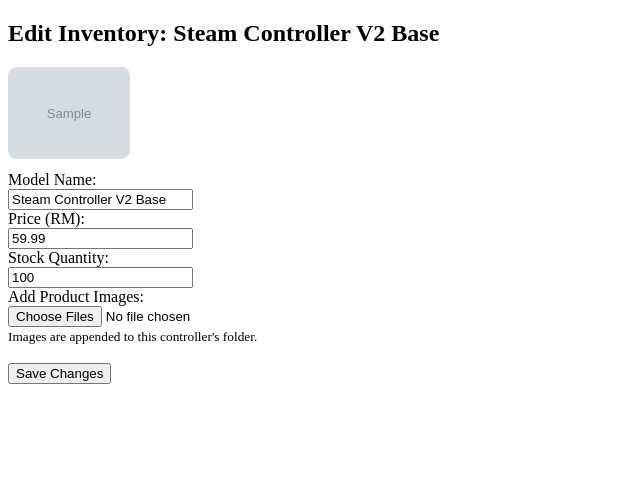
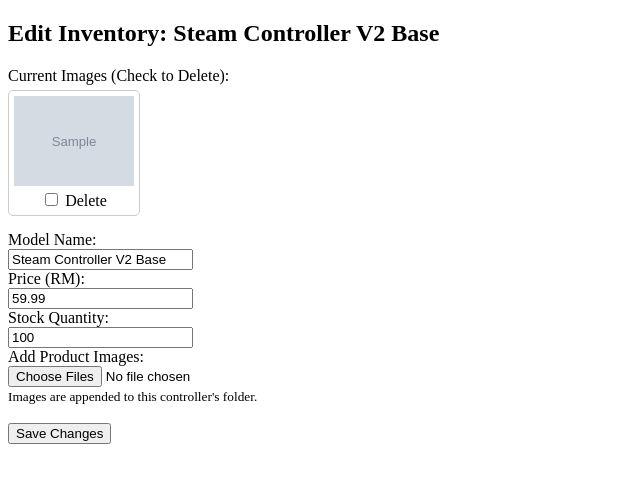
Before and after one commit to naniiswhat/Controller-PreOrder-System, a PHP site: page /edit_stock.php?id=1 in a window 1280 px wide. Shown: the top 483 px of the page, without its empty margins (0-640 px from the left). Run offline with PHP 8.4, Linux system fonts and the light colour scheme; a user stored in the database is signed in; data comes from the database, SQL or seed files in the repository; tables that the repository leaves empty hold one stand-in row (values such as "Sample post"); grey boxes marked "Sample" are stand-in pictures.

Commit message:
Added features for admin
Missing delete controller picture feature

```diff
--- a/edit_stock.php
+++ b/edit_stock.php
@@ -1,16 +1,15 @@
 <?php
-// 1. Setup ralat dan sesi (Hanya sekali sahaja)
+// error and sesh setup
 error_reporting(E_ALL);
 ini_set('display_errors', 1);
 
 session_start();
 
-// 2. Sambungan Database
 include "includes/db_connect.php";
 
-// 3. Pastikan ID wujud
+// make sure id exists
 if (!isset($_GET['id']) || empty($_GET['id'])) {
-    die("Error: ID tidak diterima. URL anda: edit_stock.php?id=" . ($_GET['id'] ?? 'kosong'));
+    die("Error: ID not accepted. Your URL: edit_stock.php?id=" . ($_GET['id'] ?? 'empty'));
 }
 
 $id = $_GET['id'];
@@ -20,7 +19,7 @@ function h($value)
     return htmlspecialchars((string) $value, ENT_QUOTES, 'UTF-8');
 }
 
-// 4. Gunakan prepared statement untuk ambil data
+// prepared statement to retrieve data
 $stmt = mysqli_stmt_init($conn);
 $sql = "SELECT * FROM controllers WHERE controller_id = ?";
 if (mysqli_stmt_prepare($stmt, $sql)) {
@@ -30,14 +29,14 @@ if (mysqli_stmt_prepare($stmt, $sql)) {
     $row = mysqli_fetch_assoc($result);
 
     if (!$row) {
-        die("Error: Rekod tidak dijumpai dalam database.");
+        die("Error: Record not found in database.");
     }
 } else {
-    die("Error: Gagal menyediakan query database.");
+    die("Error: Failed to prepare database query.");
 }
 
 $images = [];
-$image_stmt = mysqli_prepare($conn, "SELECT image_path FROM controller_images WHERE controller_id=? ORDER BY sort_order, image_id");
+$image_stmt = mysqli_prepare($conn, "SELECT image_id, image_path FROM controller_images WHERE controller_id=? ORDER BY sort_order, image_id");
 
 if ($image_stmt) {
     mysqli_stmt_bind_param($image_stmt, "i", $id);
@@ -45,9 +44,8 @@ if ($image_stmt) {
     $image_result = mysqli_stmt_get_result($image_stmt);
 
     while ($image = mysqli_fetch_assoc($image_result)) {
-        $images[] = $image['image_path'];
+        $images[] = $image;
     }
-
     mysqli_stmt_close($image_stmt);
 }
 ?>
@@ -56,15 +54,22 @@ if ($image_stmt) {
 <html>
 <body>
     <h2>Edit Inventory: <?php echo h($row['model_name']); ?></h2>
-    <?php if ($images): ?>
-        <div style="display:flex; gap:8px; flex-wrap:wrap; margin-bottom:12px;">
-            <?php foreach ($images as $image): ?>
-                <img src="frontend/<?php echo h($image); ?>" alt="<?php echo h($row['model_name']); ?>" style="width:120px; height:90px; object-fit:cover; border:1px solid #ddd; border-radius:8px;">
-            <?php endforeach; ?>
-        </div>
-    <?php endif; ?>
+
     <form action="php/update_stock.php" method="POST" enctype="multipart/form-data">
         <input type="hidden" name="id" value="<?php echo h($row['controller_id']); ?>">
+
+        <?php if ($images): ?>
+            <label>Current Images (Check to Delete):</label><br>
+            <div style="display:flex; gap:15px; flex-wrap:wrap; margin-bottom:15px; margin-top:5px;">
+                <?php foreach ($images as $img): ?>
+                    <div style="text-align: center; border: 1px solid #ccc; padding: 5px; border-radius: 5px;">
+                        <img src="frontend/<?php echo h($img['image_path']); ?>" alt="Controller Image" style="width:120px; height:90px; object-fit:cover;"><br>
+                        <input type="checkbox" name="delete_images[]" value="<?php echo h($img['image_id']); ?>"> Delete
+                    </div>
+                <?php endforeach; ?>
+            </div>
+        <?php endif; ?>
+
         <label>Model Name:</label><br>
         <input type="text" name="model_name" value="<?php echo h($row['model_name']); ?>" required><br>
 
--- a/edit_user.php
+++ b/edit_user.php
@@ -22,7 +22,7 @@ if (!$row) {
 }
 ?>
 <!DOCTYPE html>
-<html>
+<html lang="en">
 <body>
     <h3>Edit User: <?php echo htmlspecialchars($row['username']); ?></h3>
     <form action="php/update_user.php" method="POST">
```
Also changed, not shown: php/update_stock.php (+14 -4 lines).
